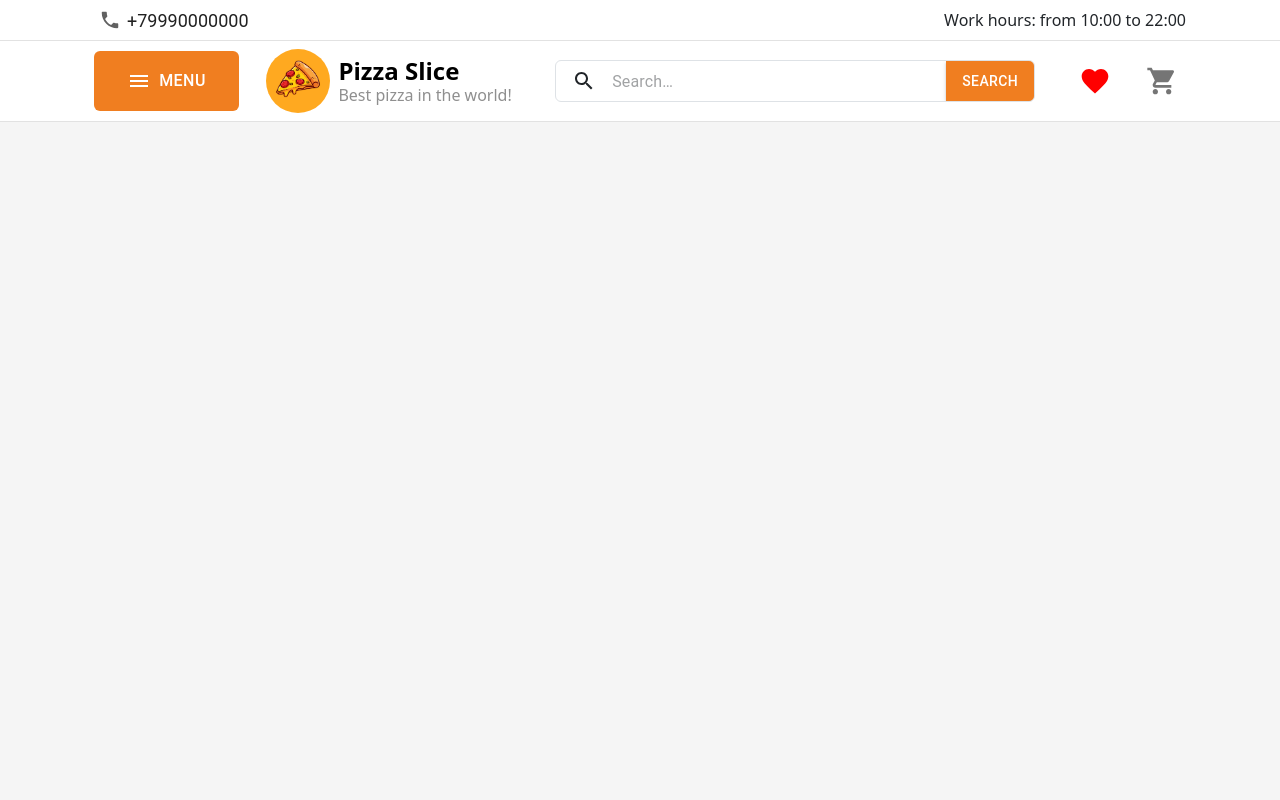
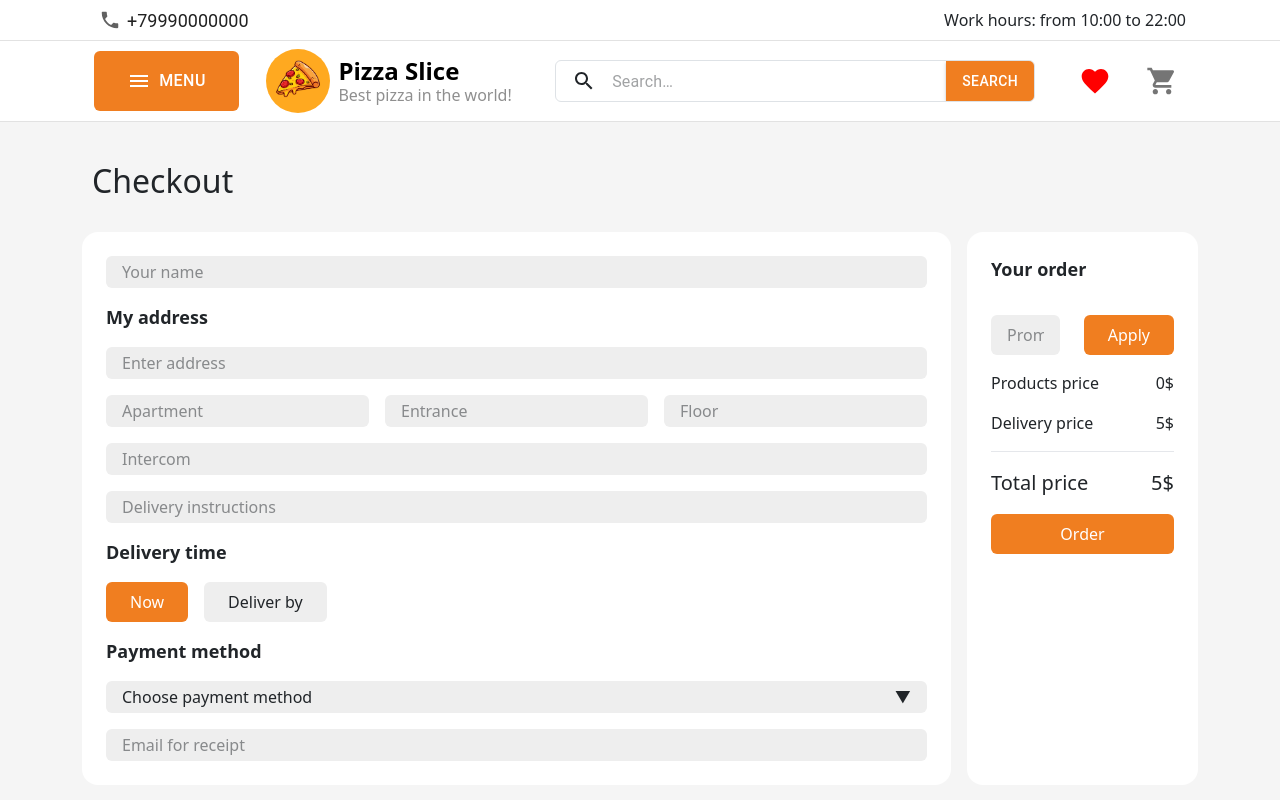
Before and after one commit to Koteykee/ReactPizza, a React (Vite) app: page /checkout in a window 1280 px wide. Shown: the top 800 px of the page. Built offline with nearby package versions, Linux system fonts and the light colour scheme.

Commit message:
Checkout base

```diff
--- a/package.json
+++ b/package.json
@@ -12,6 +12,7 @@
   "dependencies": {
     "@emotion/react": "^11.14.0",
     "@emotion/styled": "^11.14.1",
+    "@hookform/resolvers": "^5.2.2",
     "@mui/icons-material": "^7.3.9",
     "@mui/material": "^7.3.9",
     "@tailwindcss/vite": "^4.2.2",
@@ -19,8 +20,10 @@
     "react": "^19.1.1",
     "react-bootstrap": "^2.10.10",
     "react-dom": "^19.1.1",
+    "react-hook-form": "^7.72.0",
     "react-router-dom": "^7.13.2",
     "tailwindcss": "^4.2.2",
+    "zod": "^4.3.6",
     "zustand": "^5.0.12"
   },
   "devDependencies": {
--- a/src/App.tsx
+++ b/src/App.tsx
@@ -10,6 +10,7 @@ import { DrinksMenu } from "./components/Menu/DrinksMenu";
 import { ItemPage } from "./components/ItemPage";
 import { FavoritePage } from "./components/FavoritePage";
 import { CartPage } from "./components/Cart/CartPage";
+import { CheckoutPage } from "./components/Cart/CheckoutPage";
 
 function App() {
   return (
@@ -25,6 +26,7 @@ function App() {
           <Route path="/itemPage/:id" element={<ItemPage />} />
           <Route path="/favorite" element={<FavoritePage />} />
           <Route path="/cart" element={<CartPage />} />
+          <Route path="/checkout" element={<CheckoutPage />} />
         </Routes>
       </main>
       <Footer />
--- a/src/components/Cart/CartPage.tsx
+++ b/src/components/Cart/CartPage.tsx
@@ -1,3 +1,4 @@
+import { Link } from "react-router-dom";
 import { useCartStore } from "../../stores/useCartStore";
 import { CartItem } from "./CartItem";
 import DeleteOutlineIcon from "@mui/icons-material/DeleteOutline";
@@ -31,14 +32,14 @@ export const CartPage = () => {
           Clear cart
         </button>
       </div>
-      <div className="flex flex-col gap-4">
+      <div className="flex flex-col gap-4 mx-2.5">
         {Object.values(cart)
           .filter((entry) => entry?.item)
           .map(({ item }) => (
             <CartItem key={item.id} item={item} />
           ))}
       </div>
-      <div className="mt-5 mb-2 flex justify-between">
+      <div className="mt-5 mx-2.5 mb-2 flex justify-between">
         <p className="text-2xl">
           Products in cart: <span className="font-bold">{totalItems}</span>
         </p>
@@ -46,10 +47,14 @@ export const CartPage = () => {
           Total price: <span className="font-bold">{totalPrice}$</span>
         </p>
       </div>
-      <div className="flex justify-end">
-        <button className="bg-[#f07e20] hover:bg-[#ffa734] text-white text-[16px] font-bold py-2 px-3 mb-5 w-31.5 rounded cursor-pointer transition-colors">
+      <div className="mx-2.5 flex justify-end">
+        <Link
+          to="/checkout"
+          style={{ textDecoration: "none" }}
+          className="bg-[#f07e20] hover:bg-[#ffa734] text-white text-[16px] font-bold py-2 px-3 mb-5 w-31.5 rounded cursor-pointer transition-colors text-center"
+        >
           Order Now
-        </button>
+        </Link>
       </div>
     </div>
   );
--- /dev/null
+++ b/src/components/Cart/CheckoutItem.tsx
@@ -0,0 +1,51 @@
+import { Link } from "react-router-dom";
+import { useCartStore } from "../../stores/useCartStore";
+import type { ListItemData } from "../../api/products";
+
+interface ListItemProps {
+  item: ListItemData;
+}
+
+export const CheckoutItem = ({ item }: ListItemProps) => {
+  const cartItem = useCartStore((state) => state.cart[item.id]);
+
+  return (
+    <Link
+      to={`/itemPage/${item.id}`}
+      style={{ textDecoration: "none" }}
+      className="text-black"
+    >
+      <div className="relative p-2 bg-white shadow-md rounded-lg flex items-center justify-between">
+        <div className="flex items-center gap-4">
+          {item.discount > 0 && (
+            <span className="absolute top-1 left-1 bg-red-500 text-white text-[8px] px-2 py-1 rounded z-10">
+              DISCOUNT
+            </span>
+          )}
+
+          <img src={item.img} alt={item.name} className="h-20 object-contain" />
+          <div className="flex flex-col gap-1">
+            <p className="font-semibold text-[18px] my-1">{item.name}</p>
+            <p>Quantity: {cartItem.quantity}</p>
+          </div>
+        </div>
+        <div className="flex items-center gap-5 mx-6">
+          <div className="flex flex-col items-center leading-tight">
+            {item.discount > 0 ? (
+              <>
+                <p className="text-gray-400 line-through text-[16px] my-0">
+                  {item.price}$
+                </p>
+                <p className="text-red-500 font-bold text-[20px] my-0">
+                  {item.price - item.discount}$
+                </p>
+              </>
+            ) : (
+              <p className="font-bold text-[20px] my-1">{item.price}$</p>
+            )}
+          </div>
+        </div>
+      </div>
+    </Link>
+  );
+};
--- /dev/null
+++ b/src/components/Cart/CheckoutPage.tsx
@@ -0,0 +1,156 @@
+import { useState } from "react";
+import { useCartStore } from "../../stores/useCartStore";
+import { CheckoutItem } from "./CheckoutItem";
+
+export const CheckoutPage = () => {
+  const [isOpen, setIsOpen] = useState<boolean>(false);
+  const [selected, setSelected] = useState<string>("Choose payment method");
+  const [selectedDeliveryTime, setSelectedDeliveryTime] = useState<
+    "now" | "deliverBy"
+  >("now");
+  const options = ["Cash", "Card online", "Card to delivery"];
+  const cart = useCartStore((state) => state.cart);
+  const productsPrice = Object.values(cart).reduce(
+    (sum, { item, quantity }) =>
+      sum + (item.price - (item.discount ?? 0)) * quantity,
+    0,
+  );
+  const deliveryPrice = 5;
+  const totalPrice = productsPrice + deliveryPrice;
+
+  return (
+    <div className="container">
+      <h2 className="px-2.5 pt-10 pb-4">Checkout</h2>
+      <div className="flex gap-3 justify-between">
+        <div className="bg-white p-4 rounded-2xl w-full">
+          <input
+            type="text"
+            placeholder="Your name"
+            className="bg-[#eeeeee] w-full rounded px-3 py-1"
+          />
+          <p className="mt-3 text-[18px] font-bold">My address</p>
+          <input
+            type="text"
+            placeholder="Enter address"
+            className="bg-[#eeeeee] w-full rounded px-3 py-1"
+          />
+          <div className="flex gap-3 my-3">
+            <input
+              type="text"
+              placeholder="Apartment"
+              className="bg-[#eeeeee] rounded px-3 py-1"
+            />
+            <input
+              type="text"
+              placeholder="Entrance"
+              className="bg-[#eeeeee] rounded px-3 py-1"
+            />
+            <input
+              type="text"
+              placeholder="Floor"
+              className="bg-[#eeeeee] rounded px-3 py-1"
+            />
+          </div>
+          <input
+            type="text"
+            placeholder="Intercom"
+            className="bg-[#eeeeee] w-full rounded px-3 py-1"
+          />
+          <input
+            type="text"
+            placeholder="Delivery instructions"
+            className="bg-[#eeeeee] w-full rounded px-3 py-1 mt-3"
+          />
+          <p className="mt-3 text-[18px] font-bold">Delivery time</p>
+          <div className="inline-flex gap-3">
+            <button
+              className={`px-4 py-2 font-medium rounded transition duration-200 ${
+                selectedDeliveryTime === "now"
+                  ? "bg-[#f07e20] text-white"
+                  : "bg-[#eeeeee]"
+              }`}
+              onClick={() => setSelectedDeliveryTime("now")}
+            >
+              Now
+            </button>
+            <button
+              className={`px-4 py-2 font-medium rounded transition duration-200 ${
+                selectedDeliveryTime === "deliverBy"
+                  ? "bg-[#f07e20] text-white"
+                  : "bg-[#eeeeee]"
+              }`}
+              onClick={() => setSelectedDeliveryTime("deliverBy")}
+            >
+              Deliver by
+            </button>
+          </div>
+          <p className="mt-3 text-[18px] font-bold">Payment method</p>
+          <div
+            className="flex justify-between items-center bg-[#eeeeee] px-3 py-1 rounded cursor-pointer"
+            onClick={() => setIsOpen(!isOpen)}
+          >
+            <span>{selected}</span>
+            <span>{isOpen ? "▲" : "▼"}</span>
+          </div>
+          {isOpen && (
+            <div className="bg-white border rounded shadow-md">
+              {options.map((option) => (
+                <div
+                  key={option}
+                  className="px-3 py-2 hover:bg-[#f07e20] hover:text-white cursor-pointer"
+                  onClick={() => {
+                    setSelected(option);
+                    setIsOpen(false);
+                  }}
+                >
+                  {option}
+                </div>
+              ))}
+            </div>
+          )}
+          <input
+            type="text"
+            placeholder="Email for receipt"
+            className="bg-[#eeeeee] w-full rounded px-3 py-1 mt-3"
+          />
+        </div>
+        <div className="bg-white p-4 rounded-2xl w-full">
+          <p className="text-[18px] font-bold">Your order</p>
+          <div className="flex flex-col gap-4 mx-2.5">
+            {Object.values(cart)
+              .filter((entry) => entry?.item)
+              .map(({ item }) => (
+                <CheckoutItem key={item.id} item={item} />
+              ))}
+          </div>
+          <div className="flex gap-4 my-3">
+            <input
+              type="text"
+              placeholder="Promocode"
+              className="bg-[#eeeeee] w-full rounded px-3 py-1"
+            />
+            <button className="px-4 py-2 font-medium rounded bg-[#f07e20] hover:bg-[#ffa734] text-white">
+              Apply
+            </button>
+          </div>
+          <div className="flex justify-between">
+            <p>Products price</p>
+            <p>{productsPrice}$</p>
+          </div>
+          <div className="flex justify-between">
+            <p>Delivery price</p>
+            <p>{deliveryPrice}$</p>
+          </div>
+          <div className="border-t border-gray-200"></div>
+          <div className="flex justify-between mt-3">
+            <p className="font-medium text-[20px]">Total price</p>
+            <p className="font-medium text-[20px]">{totalPrice}$</p>
+          </div>
+          <button className="text-center w-full px-4 py-2 font-medium rounded bg-[#f07e20] hover:bg-[#ffa734] text-white">
+            Order
+          </button>
+        </div>
+      </div>
+    </div>
+  );
+};
```
Also changed, not shown: 1 other file (tests, documents, lock files or other folders).
